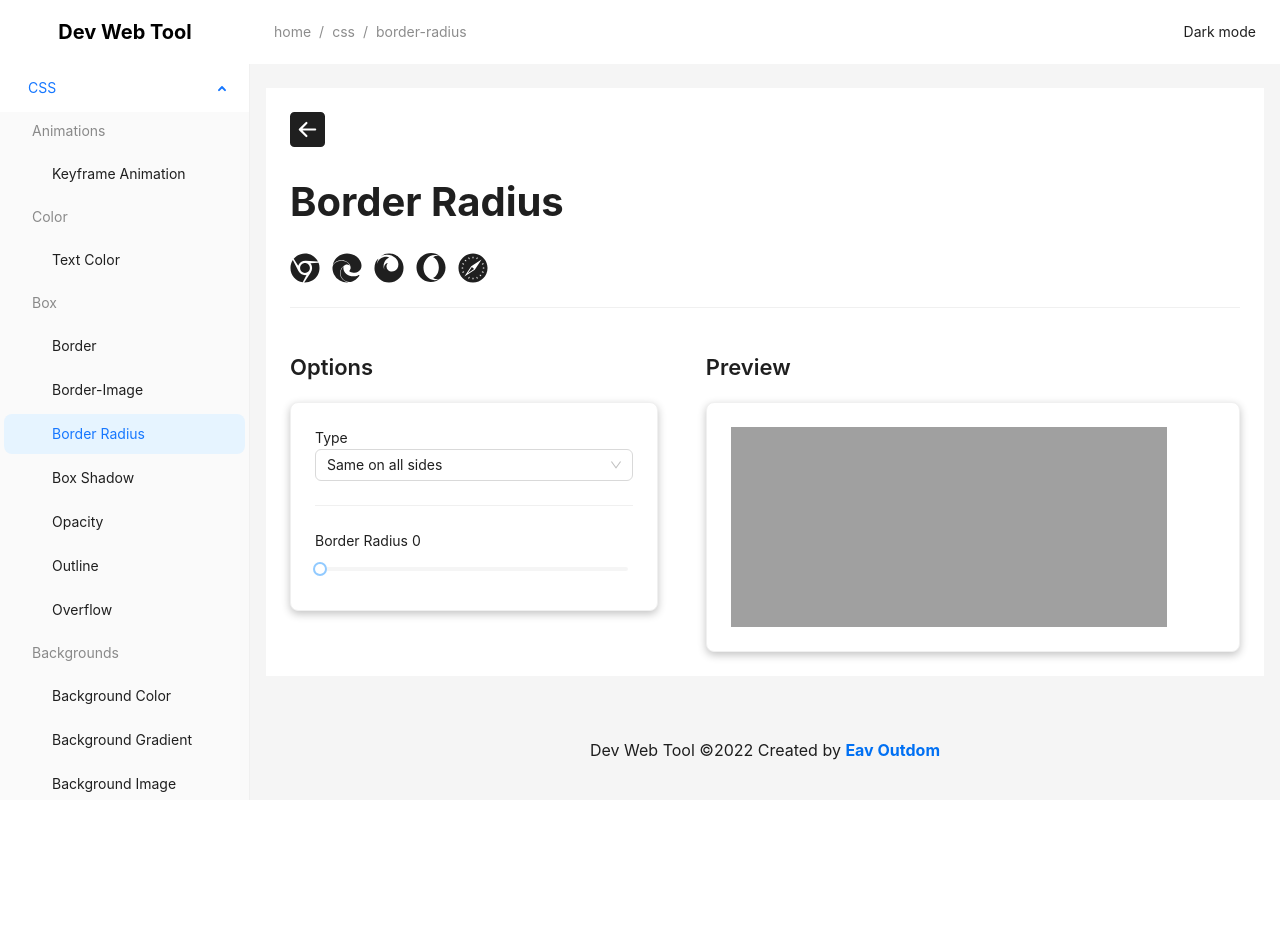
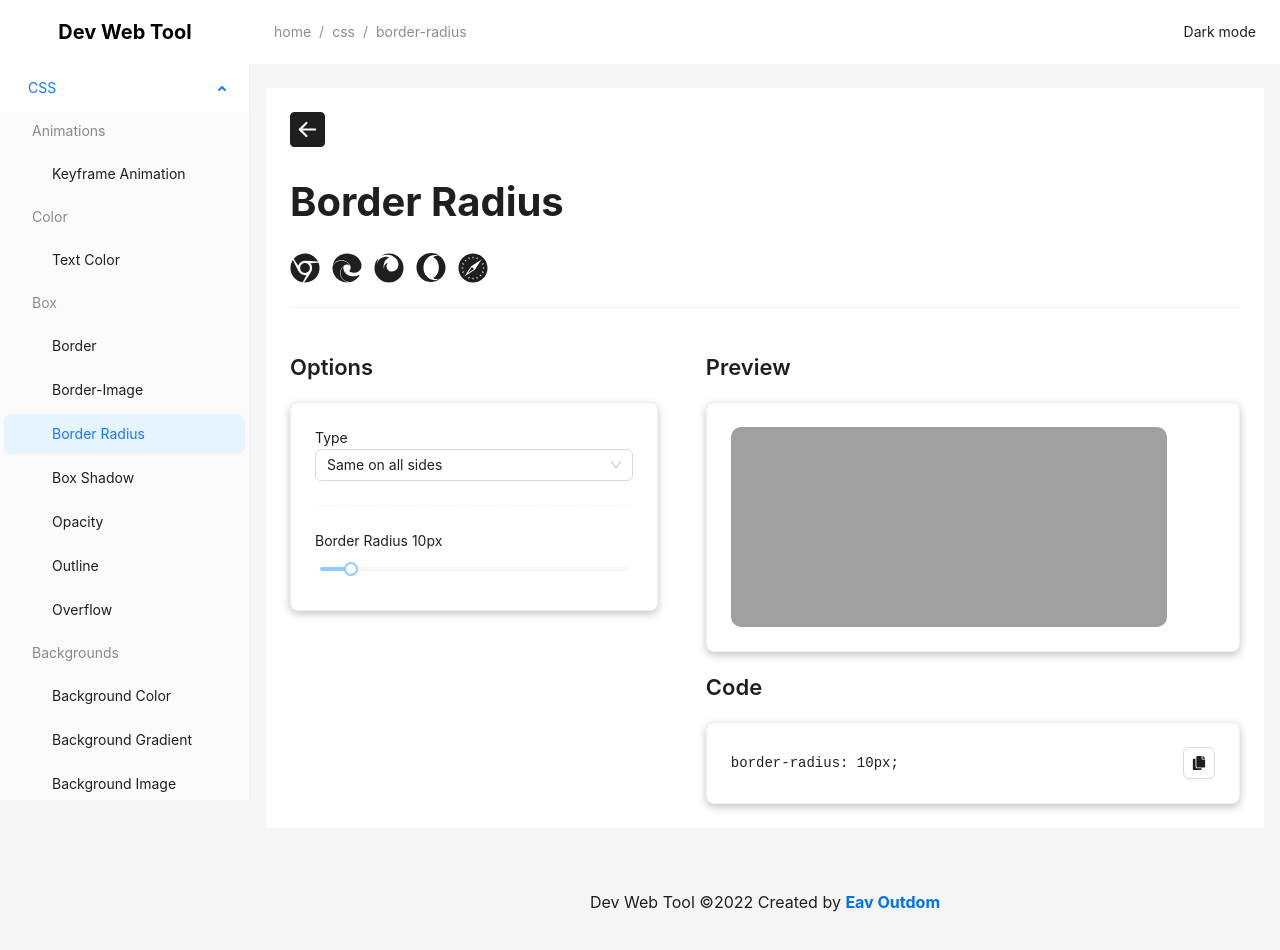
Before and after one commit to EavOutDom/dev-web-tool, a Next.js app: page /css/border-radius in a window 1280 px wide. Before the commit the page ends 800 px from the top, so only its background shows below. Built offline with nearby package versions, Linux system fonts and the light colour scheme.

Commit message:
border-radius

```diff
--- a/pages/css/border-image.js
+++ b/pages/css/border-image.js
@@ -35,7 +35,7 @@ const BorderImage = () => {
               <Select.Option value="space">space</Select.Option>
             </Select>
             <Divider dashed />
-            <label htmlFor="slice">Slice {state.slice + 'px'}</label>
+            <label htmlFor="slice">Slice {state.slice}</label>
             <Slider id="slice" value={state.slice} min={0} max={100} onChange={v => setState(pre => ({ ...pre, slice: v }))} />
             <Divider dashed />
             <label htmlFor="width">Width {state.width + 'px'}</label>
--- a/pages/css/border-radius.js
+++ b/pages/css/border-radius.js
@@ -1,12 +1,41 @@
-import { Card, Divider, Select, Slider } from "antd";
+import { Button, Card, Divider, Select, Slider } from "antd";
 import ContentLayout from "../../components/contentLayout/ContentLayout";
-import { useState } from "react";
+import { useRef, useState } from "react";
+import { FaCopy } from "react-icons/fa";
+import { useCopy } from "../../lib/useCopy";
 
 const BorderRadius = () => {
+  const [copyText, setCopy] = useCopy();
+  const ref = useRef('');
   const [state, setState] = useState({
     type: 0,
-    radius: 0
+    radius: 10,
+    tl: 10,
+    tr: 10,
+    bl: 10,
+    br: 10
   });
+
+  let styleBorder = {};
+  if (state.type === 0) {
+    styleBorder = {
+      height: 200,
+      width: '90%',
+      borderRadius: state.radius,
+      backgroundColor: '#a0a0a0'
+    };
+  } else {
+    styleBorder = {
+      height: 200,
+      width: '90%',
+      backgroundColor: '#a0a0a0',
+      borderTopLeftRadius: state.tl,
+      borderTopRightRadius: state.tr,
+      borderBottomLeftRadius: state.bl,
+      borderBottomRightRadius: state.br
+    }
+  }
+
   return (<section>
     <ContentLayout back={'/css'} name='Border Radius' browser={{ chrome: 'yes', edge: 'yes', firefox: 'yes', opera: 'yes', safari: 'yes' }}>
       <ContentLayout.Options>
@@ -18,9 +47,24 @@ const BorderRadius = () => {
               <Select.Option value={0}>Same on all sides</Select.Option>
               <Select.Option value={1}>Different on all sides</Select.Option>
             </Select>
-            <Divider />
-            <label htmlFor="radius">Border Radius {state.radius}</label>
-            <Slider id="radius" value={state.radius} onChange={v => setState(pre => ({ ...pre, radius: v }))} />
+            {state.type === 0 ? <>
+              <Divider dashed />
+              <label htmlFor="radius">Border Radius {state.radius}px</label>
+              <Slider id="radius" value={state.radius} onChange={v => setState(pre => ({ ...pre, radius: v }))} />
+            </> : <>
+              <Divider dashed />
+              <label htmlFor="tl">Top-Left {state.tl}px</label>
+              <Slider id="tl" value={state.tl} onChange={v => setState(pre => ({ ...pre, tl: v }))} />
+              <Divider dashed />
+              <label htmlFor="tr">Top-Right {state.tr}px</label>
+              <Slider id="tr" value={state.tr} onChange={v => setState(pre => ({ ...pre, tr: v }))} />
+              <Divider dashed />
+              <label htmlFor="bl">Bottom-Left {state.bl}px</label>
+              <Slider id="bl" value={state.bl} onChange={v => setState(pre => ({ ...pre, bl: v }))} />
+              <Divider dashed />
+              <label htmlFor="br">Bottom-Right {state.br}px</label>
+              <Slider id="br" value={state.br} onChange={v => setState(pre => ({ ...pre, br: v }))} />
+            </>}
           </Card>
         </div>
       </ContentLayout.Options>
@@ -28,17 +72,23 @@ const BorderRadius = () => {
         <div>
           <p className="content_title">Preview</p>
           <Card>
-            <div style={{
-              height: 200,
-              width: '90%',
-              borderRadius: state.radius,
-              backgroundColor: '#a0a0a0'
-            }} />
+            <div style={styleBorder} />
+          </Card>
+        </div>
+        <div>
+          <p className="content_title">Code</p>
+          <Card>
+            <div className="justify-between items-center">
+              <code ref={ref}>
+                border-radius: {state.type === 0 ? state.radius + 'px' : state.tl + 'px ' + state.tr + 'px ' + state.br + 'px ' + state.bl + 'px'};
+              </code>
+              <Button onClick={() => setCopy(ref)} icon={<FaCopy />}></Button>
+            </div>
           </Card>
         </div>
       </ContentLayout.Preview>
     </ContentLayout>
   </section>);
-}
+};
 
 export default BorderRadius;
```
